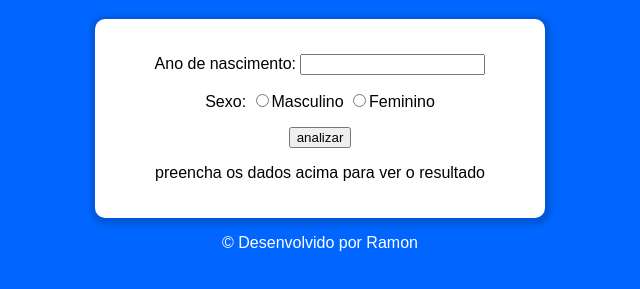
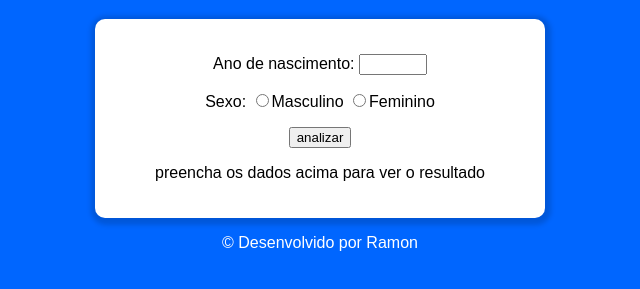
Before and after one commit to Ramon-Erik/estudos-javascript, a plain HTML site: page aula12ex/ex015/index.html in a window 1280 px wide. Shown: the part 61-350 px from the top of the page, without its empty margins (320-960 px from the left). Drawn offline with Linux system fonts and the light colour scheme; files whose address does not match are found by name.

Commit message:
Update style.css

```diff
--- a/aula12ex/ex015/style.css
+++ b/aula12ex/ex015/style.css
@@ -18,3 +18,7 @@ main {
 main div {
     margin: 15px 0;
 }
+
+#anoUsuario {
+    width: 60px;;
+}
```
